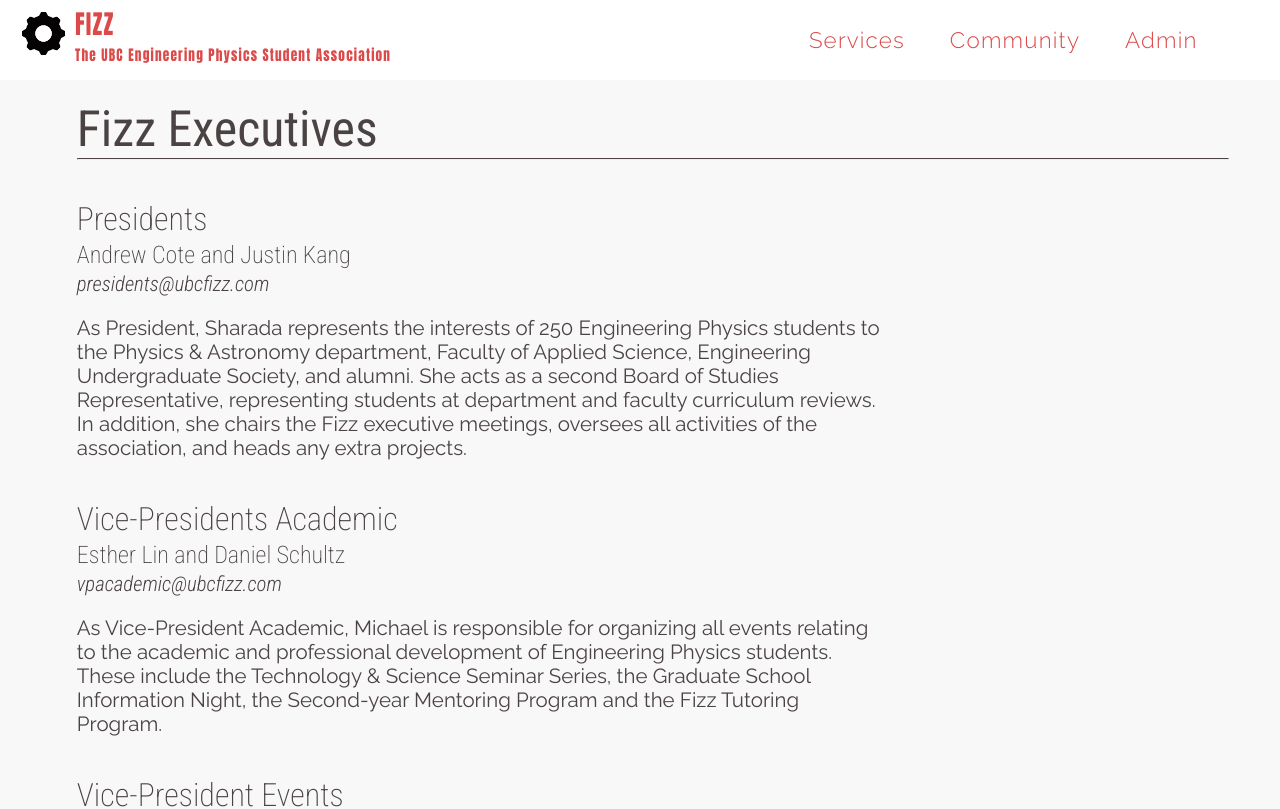
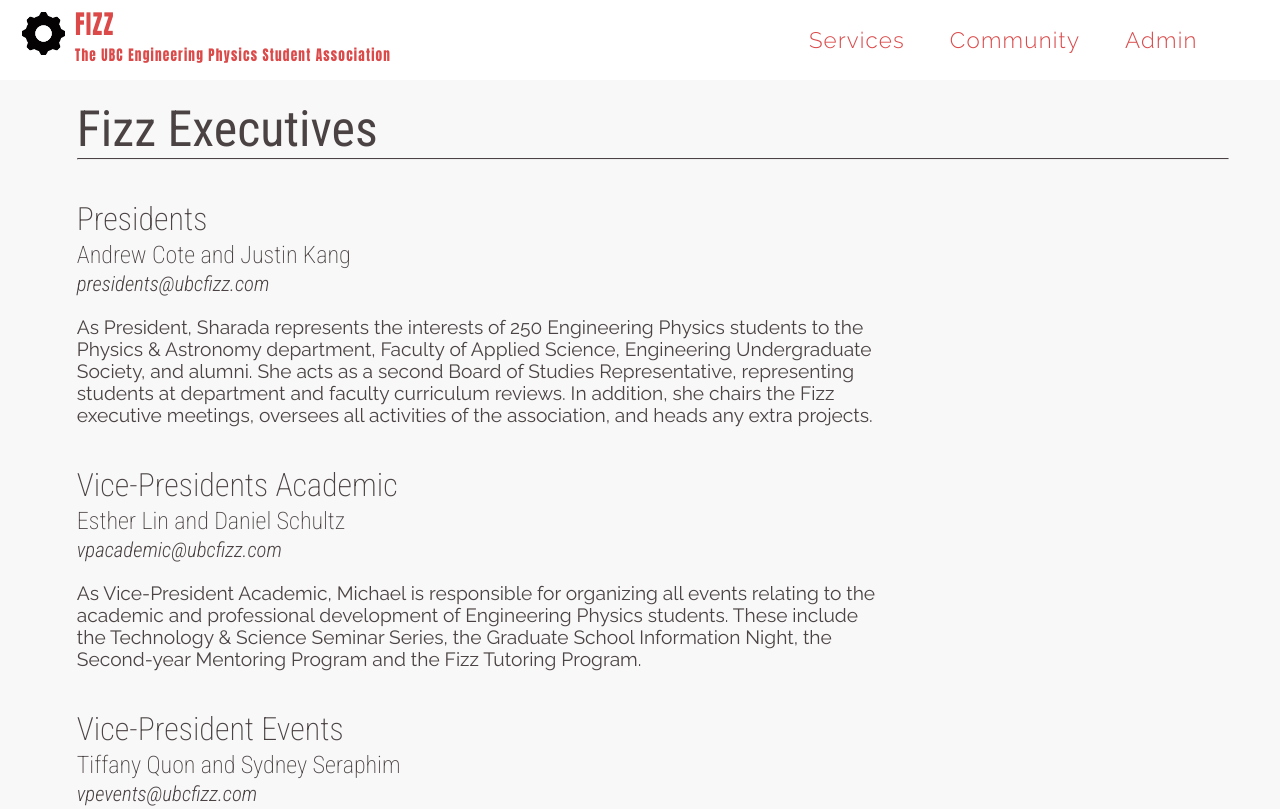
Before and after one commit to ubcengfizz/ubcfizz.ca-website, a React (Create React App) app: page /FizzExecs in a window 1280 px wide. Shown: the top 809 px of the page. Built offline with nearby package versions, Linux system fonts and the light colour scheme; what react-stack-grid would draw is missing.

Commit message:
Changed font size

```diff
--- a/src/Components/Admin/FizzExecs/FizzExecs.css
+++ b/src/Components/Admin/FizzExecs/FizzExecs.css
@@ -23,7 +23,7 @@
   width: 70%;
   margin-top: 20px;
   font-family: 'Raleway';
-  font-size: 1.6vw;
+  font-size: 1.2em;
 }
 
 
```
